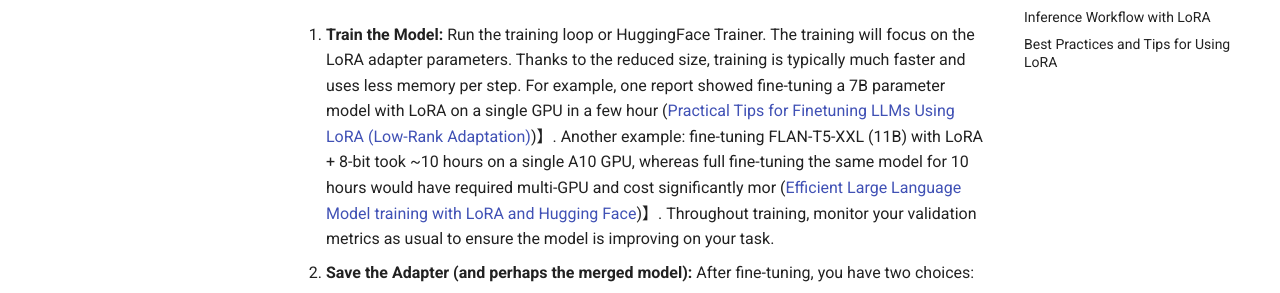
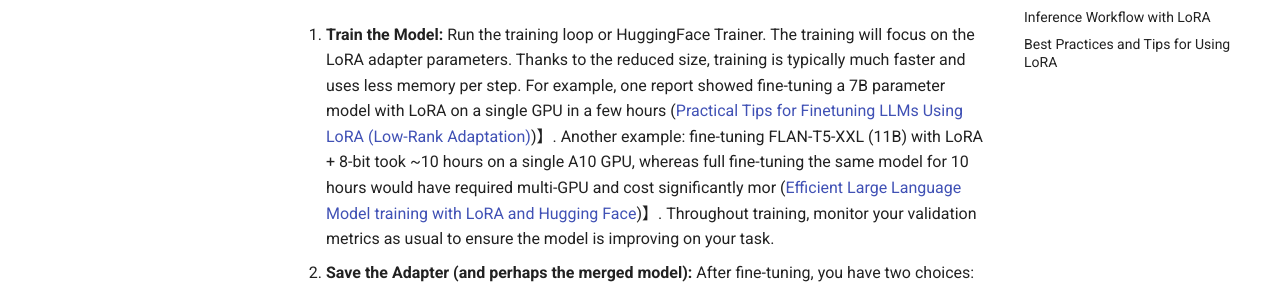
Before and after one commit to ImmortalDemonGod/RNA_PREDICT, an MkDocs documentation site: the page built from docs/reference/advanced_methods/lora.md, in a window 1280 px wide and 900 px high, scrolled down 7641 px. Shown: the part 235-528 px from the top of the window. Built offline with MkDocs 1.6.1 and Material for MkDocs 9.7.7, drawn with Linux system fonts in a browser that asks for light colours.

```diff
--- a/docs/reference/advanced_methods/lora.md
+++ b/docs/reference/advanced_methods/lora.md
@@ -81,7 +81,7 @@ Using LoRA for training a Transformer model typically follows these steps:
 
    Also ensure your training data is ready (tokenized, wrapped in a Dataset or DataLoader). With LoRA, you can usually afford a larger batch size than full fine-tuning because memory usage per batch is lower (optimizer states for frozen weights aren’t kept). Still, the total memory is dominated by the forward/backward activations, so you won’t get *massive* batch size increases unless you also utilize gradient accumulation or a memory-saver like DeepSpeed. If needed, you can combine LoRA with techniques like gradient checkpointing to further reduce memory.
 
-5. **Train the Model:** Run the training loop or HuggingFace Trainer. The training will focus on the LoRA adapter parameters. Thanks to the reduced size, training is typically much faster and uses less memory per step. For example, one report showed fine-tuning a 7B parameter model with LoRA on a single GPU in a few hour ([Practical Tips for Finetuning LLMs Using LoRA (Low-Rank Adaptation)](https://magazine.sebastianraschka.com/p/practical-tips-for-finetuning-llms#:~:text=8,not%20be%20the%20ideal%20tool))】. Another example: fine-tuning FLAN-T5-XXL (11B) with LoRA + 8-bit took ~10 hours on a single A10 GPU, whereas full fine-tuning the same model for 10 hours would have required multi-GPU and cost significantly mor ([Efficient Large Language Model training with LoRA and Hugging Face](https://www.philschmid.de/fine-tune-flan-t5-peft#:~:text=The%20training%20took%20,322))】. Throughout training, monitor your validation metrics as usual to ensure the model is improving on your task.
+5. **Train the Model:** Run the training loop or HuggingFace Trainer. The training will focus on the LoRA adapter parameters. Thanks to the reduced size, training is typically much faster and uses less memory per step. For example, one report showed fine-tuning a 7B parameter model with LoRA on a single GPU in a few hours ([Practical Tips for Finetuning LLMs Using LoRA (Low-Rank Adaptation)](https://magazine.sebastianraschka.com/p/practical-tips-for-finetuning-llms#:~:text=8,not%20be%20the%20ideal%20tool))】. Another example: fine-tuning FLAN-T5-XXL (11B) with LoRA + 8-bit took ~10 hours on a single A10 GPU, whereas full fine-tuning the same model for 10 hours would have required multi-GPU and cost significantly mor ([Efficient Large Language Model training with LoRA and Hugging Face](https://www.philschmid.de/fine-tune-flan-t5-peft#:~:text=The%20training%20took%20,322))】. Throughout training, monitor your validation metrics as usual to ensure the model is improving on your task.
 
 6. **Save the Adapter (and perhaps the merged model):** After fine-tuning, you have two choices:
    - **Save only the LoRA adapter** – i.e. the small matrices and config. If you used PEFT’s `Trainer` or the `PeftModel`, calling `model.save_pretrained("my-lora-adapter")` will save files like `adapter_model.bin` or `.safetensors` and an `adapter_config.json`, rather than the full model weights. This is very storage-efficient (often just a few MB). You would use this if you want to publish or reuse the adapter on top of the original base model. For instance, users can then load *your* adapter and combine it with the public base model to get the fine-tuned model. This is how many LoRA fine-tuned LLMs are shared on Hugging Face Hub – the adapter might be ~20MB versus a 10+GB base mode ([GitHub - huggingface/peft:  PEFT: State-of-the-art Parameter-Efficient Fine-Tuning.](https://github.com/huggingface/peft#:~:text=The%20bigscience%2FT0_3B%20model%20performance%20isn%27t,PEFT%20in%20this%20blog%20post))】.
```
